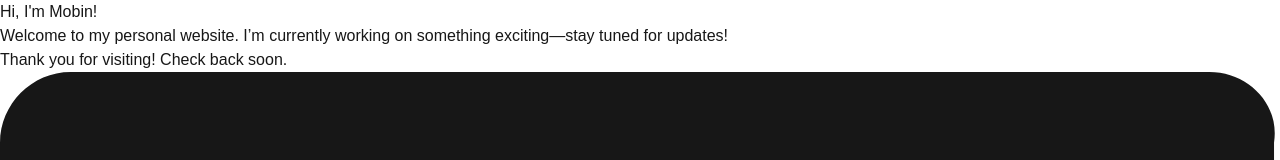
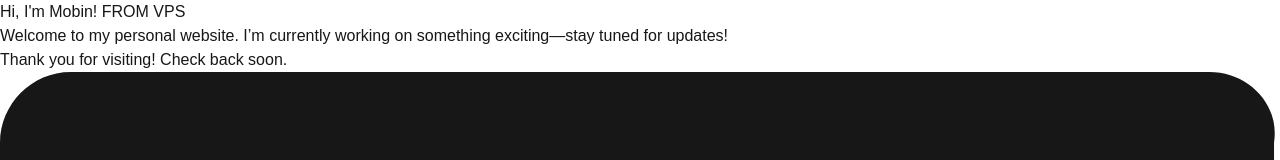
Before and after one commit to mobinrayhan/personal-portfolio, a Next.js app: page / in a window 1280 px wide. Shown: the top 160 px of the page. Built offline with nearby package versions, Linux system fonts and the light colour scheme.

Commit message:
change someting

```diff
--- a/src/app/page.tsx
+++ b/src/app/page.tsx
@@ -5,7 +5,7 @@ export default function Home() {
     <main className="bg-gray-900 h-screen flex items-center justify-center">
       <div className="text-center p-6 bg-gray-800 shadow-lg rounded-lg">
         <h1 className="text-4xl font-bold text-white mb-4">
-          Hi, I&apos;m Mobin!
+          Hi, I&apos;m Mobin! FROM VPS
         </h1>
         <p className="text-lg text-gray-300 mb-6">
           Welcome to my personal website. I’m currently working on something
```
